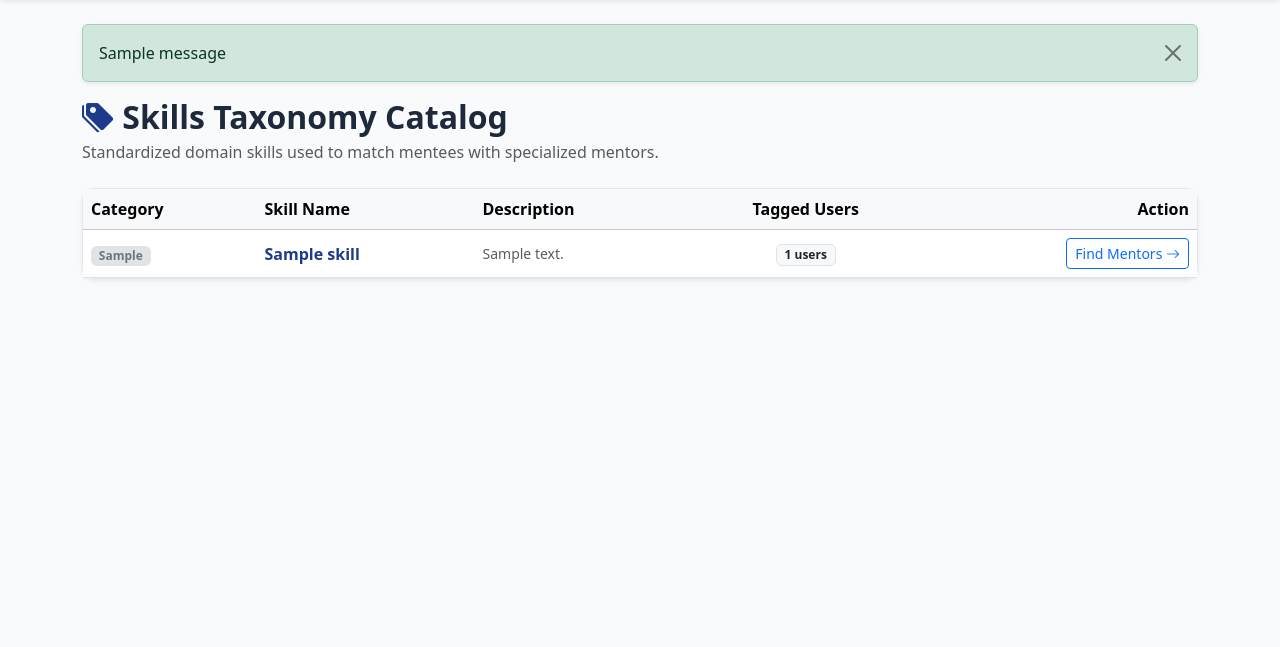
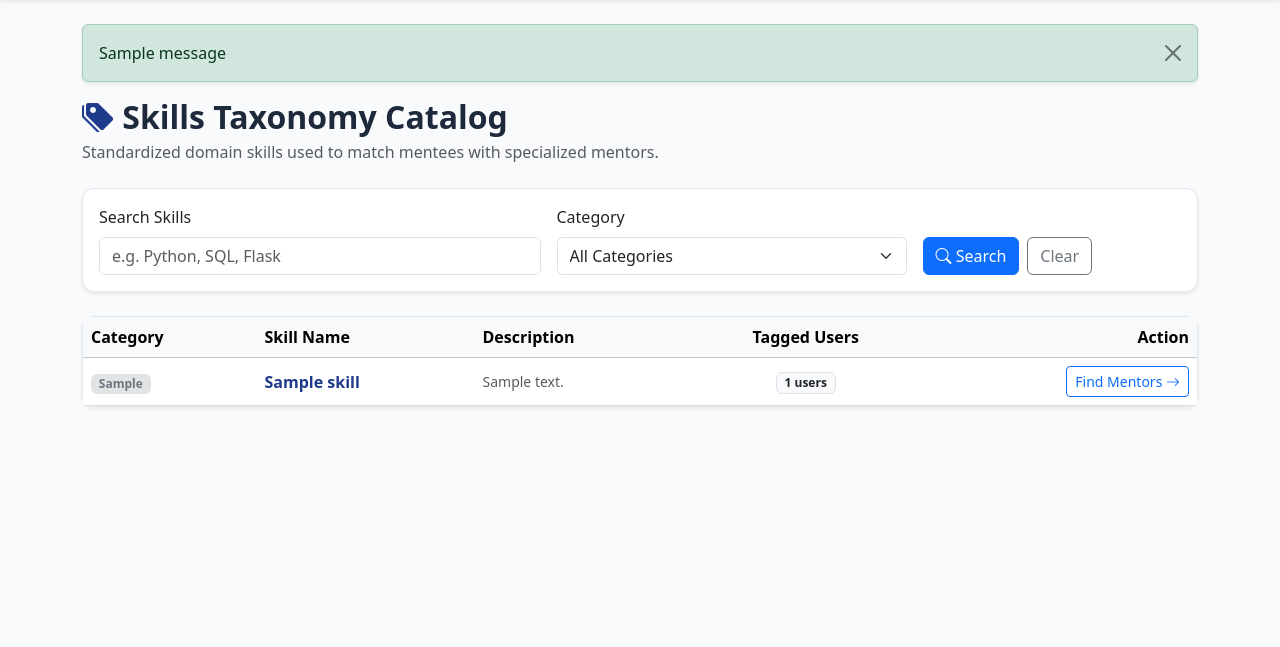
Before and after one commit to Abdullahon2006/mentor-platform, a Flask app: page /skills/ in a window 1280 px wide. Shown: the part 56-703 px from the top of the page. Run offline with Flask 3, Linux system fonts and the light colour scheme; tables that the repository leaves empty hold one stand-in row (values such as "Sample post"); one stand-in notice (Sample message) is shown.

Commit message:
feat(skills): enhance CQ-02 recommendation engine and user skill management

```diff
--- a/app/blueprints/skills/routes.py
+++ b/app/blueprints/skills/routes.py
@@ -5,16 +5,46 @@ from app.auth_util import login_required, role_required, get_current_user
 
 @skills_bp.route('/')
 def list_skills():
-    """Lists all skills categorized in the taxonomy."""
+    """Lists skills with optional name search and category filtering."""
+
+    search = request.args.get('search', '').strip()
+    category = request.args.get('category', '').strip()
+
     sql = """
-        SELECT s.id, s.name, s.category, s.description, COUNT(us.id) AS user_count
+        SELECT s.id, s.name, s.category, s.description,
+               COUNT(us.id) AS user_count
         FROM skills s
         LEFT JOIN user_skills us ON s.id = us.skill_id
+        WHERE 1 = 1
+    """
+    params = []
+
+    if search:
+        sql += " AND s.name LIKE %s"
+        params.append(f"%{search}%")
+
+    if category:
+        sql += " AND s.category = %s"
+        params.append(category)
+
+    sql += """
         GROUP BY s.id, s.name, s.category, s.description
         ORDER BY s.category, s.name
     """
-    skills = fetch_all(sql)
-    return render_template('skills/index.html', skills=skills)
+
+    skills = fetch_all(sql, tuple(params))
+
+    categories = fetch_all(
+        "SELECT DISTINCT category FROM skills ORDER BY category"
+    )
+
+    return render_template(
+        'skills/index.html',
+        skills=skills,
+        categories=categories,
+        selected_category=category,
+        search=search
+    )
 
 @skills_bp.route('/manage', methods=['GET', 'POST'])
 @login_required
@@ -28,13 +58,44 @@ def manage_user_skills():
         proficiency = request.form.get('proficiency', 'INTERMEDIATE')
         years_of_experience = request.form.get('years_of_experience', 0)
 
+
+        valid_proficiencies = {
+            'BEGINNER', 'INTERMEDIATE', 'ADVANCED', 'EXPERT'
+        }
+
+        if proficiency not in valid_proficiencies:
+            flash("Invalid proficiency level selected.", "danger")
+            return redirect(url_for('skills.manage_user_skills'))
+
         try:
-            years_exp = max(0, int(years_of_experience))
-        except ValueError:
-            years_exp = 0
+            years_exp = int(years_of_experience)
+            if years_exp < 0:
+                raise ValueError
+        except (ValueError, TypeError):
+            flash("Years of experience must be a non-negative integer.", "danger")
+            return redirect(url_for('skills.manage_user_skills'))
+
 
         if not skill_id:
             flash("Please select a skill.", "warning")
+            return redirect(url_for('skills.manage_user_skills'))
+
+
+        try:
+            skill_id = int(skill_id)
+            if skill_id <= 0:
+                raise ValueError
+        except (ValueError, TypeError):
+            flash("Invalid skill selected.", "danger")
+            return redirect(url_for('skills.manage_user_skills'))
+
+        skill = fetch_one(
+            "SELECT id FROM skills WHERE id = %s",
+            (skill_id,)
+        )
+
+        if skill is None:
+            flash("The selected skill does not exist.", "danger")
             return redirect(url_for('skills.manage_user_skills'))
 
         # Insert or update using raw SQL
--- a/app/templates/skills/index.html
+++ b/app/templates/skills/index.html
@@ -15,6 +15,68 @@
         </button>
         {% endif %}
     </div>
+
+<!-- Skill Search and Category Filters -->
+<div class="col-12">
+    <div class="card shadow-sm">
+        <div class="card-body">
+            <form method="GET"
+                  action="{{ url_for('skills.list_skills') }}"
+                  class="row g-3 align-items-end">
+
+                <div class="col-md-5">
+                    <label for="skill-search" class="form-label">
+                        Search Skills
+                    </label>
+                    <input
+                        type="text"
+                        id="skill-search"
+                        name="search"
+                        class="form-control"
+                        placeholder="e.g. Python, SQL, Flask"
+                        value="{{ search }}"
+                    >
+                </div>
+
+                <div class="col-md-4">
+                    <label for="skill-category" class="form-label">
+                        Category
+                    </label>
+                    <select
+                        id="skill-category"
+                        name="category"
+                        class="form-select"
+                    >
+                        <option value="">All Categories</option>
+
+                        {% for c in categories %}
+                        <option
+                            value="{{ c.category }}"
+                            {% if selected_category == c.category %}
+                            selected
+                            {% endif %}
+                        >
+                            {{ c.category }}
+                        </option>
+                        {% endfor %}
+                    </select>
+                </div>
+
+                <div class="col-md-3 d-flex gap-2">
+                    <button type="submit" class="btn btn-primary">
+                        <i class="bi bi-search"></i> Search
+                    </button>
+
+                    <a href="{{ url_for('skills.list_skills') }}"
+                       class="btn btn-outline-secondary">
+                        Clear
+                    </a>
+                </div>
+
+            </form>
+        </div>
+    </div>
+</div>
 
     <!-- Grouped Skills Table -->
     <div class="col-12">
@@ -47,6 +109,13 @@
                                 </td>
                             </tr>
                             {% endfor %}
+                                {% if not skills %}
+                                <tr>
+                                    <td colspan="5" class="text-center text-muted py-4">
+                                        No skills found matching your filters.
+                                    </td>
+                                </tr>
+                                {% endif %}
                         </tbody>
                     </table>
                 </div>
```
Also changed, not shown: app/blueprints/reviews/routes.py (+20 -2 lines), app/templates/reviews/recommendations.html (+60 -1 lines), tests/test_skills.py (added, +316 -0 lines).
